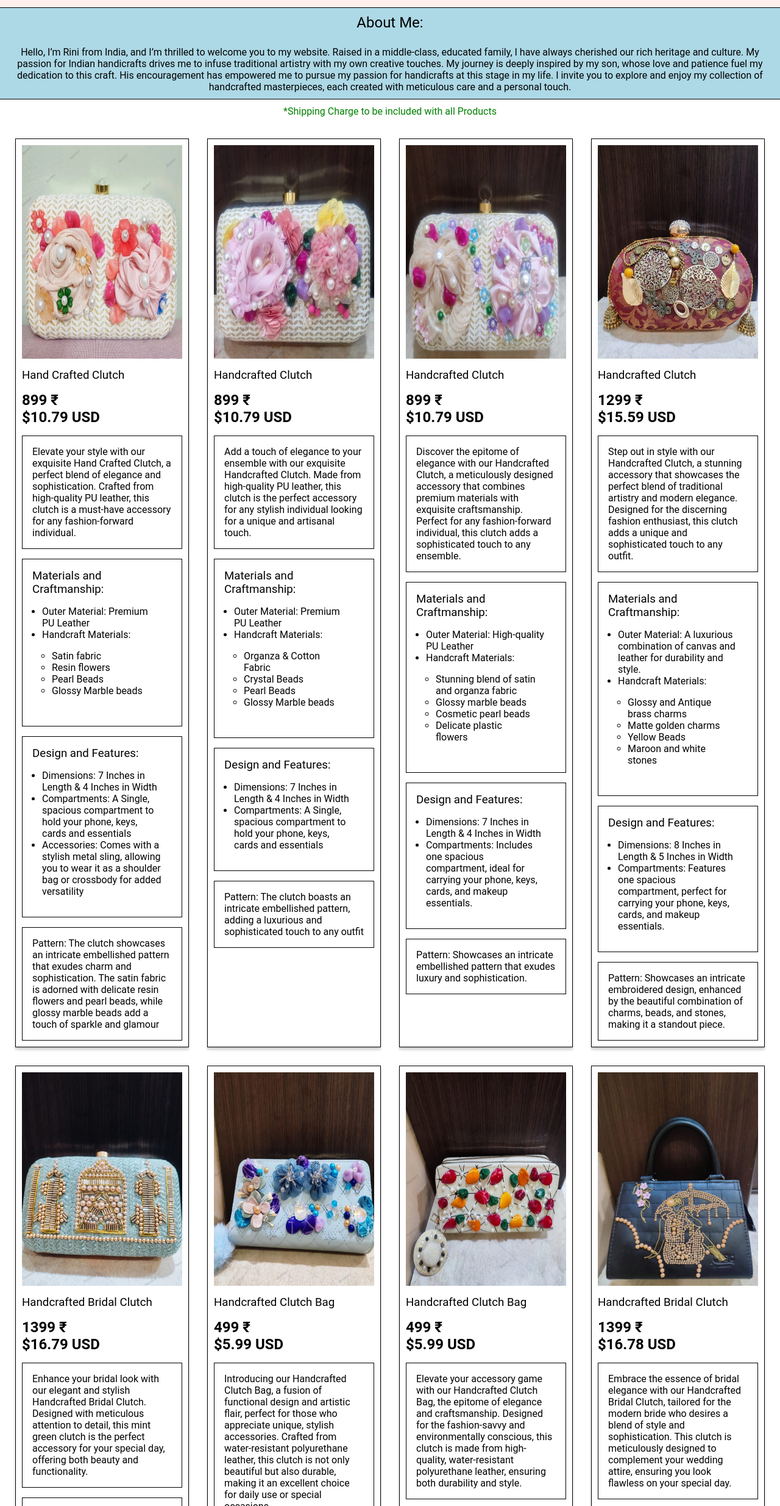
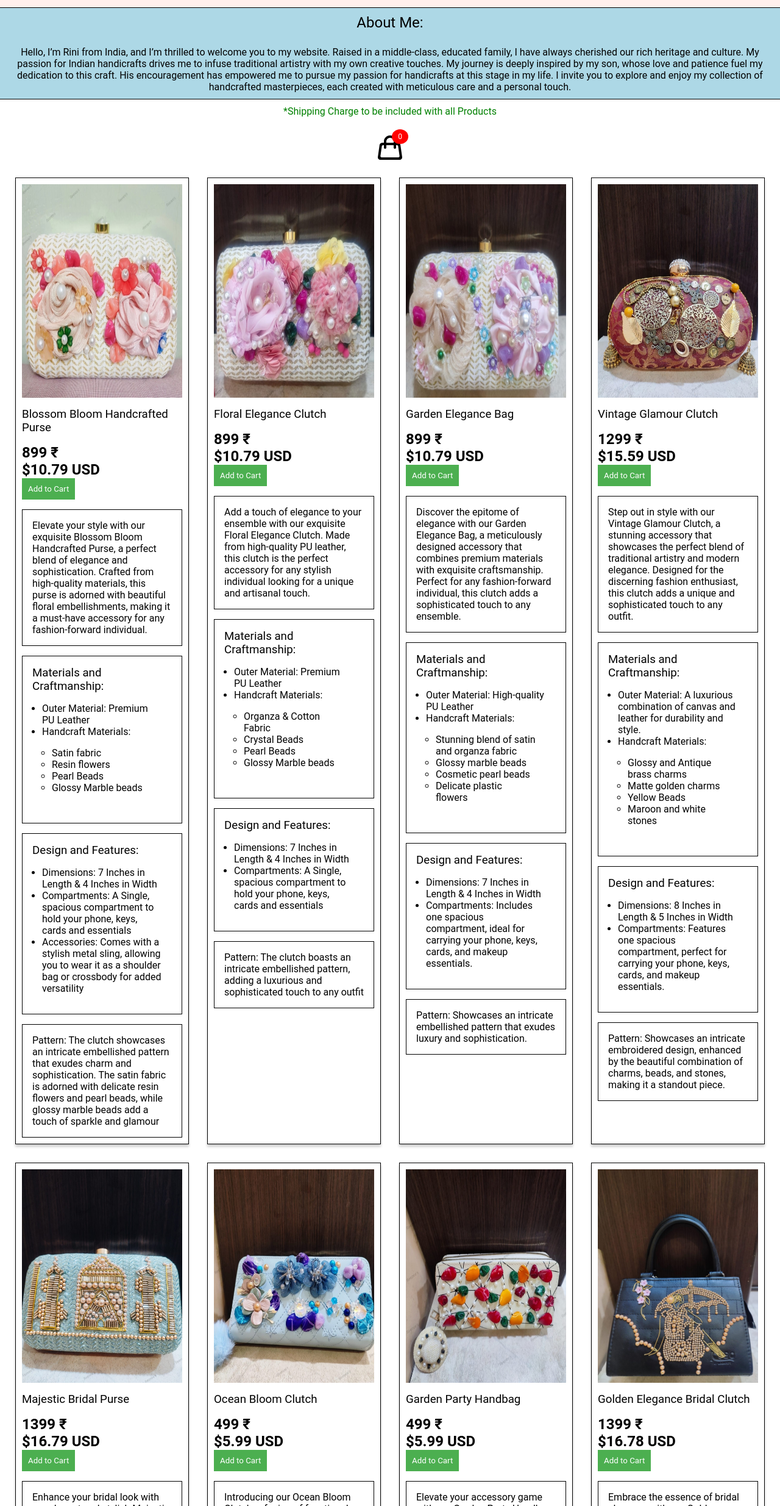
Before and after one commit to Anurag-Bhattacharya4199/reenee-masterpieces-website, a plain HTML site: page index.html in a window 1280 px wide. Shown: the part 68-2537 px from the top of the page at 61% size. Drawn offline with Linux system fonts and the light colour scheme.

Commit message:
Added Click effect on Products and Add to Cart Functionality

```diff
--- a/index.html
+++ b/index.html
@@ -40,22 +40,39 @@
     <p class="shipping-charge">
       *Shipping Charge to be included with all Products
     </p>
+    <section class="cart-container">
+      <article class="cart-icon">
+        <img
+          src="./assets/icons/shopping-cart.svg"
+          alt="Cart"
+          class="cart-image"
+        />
+        <span id="cart-count" class="cart-count">0</span>
+      </article>
+    </section>
     <section class="catalog">
       <article class="product">
         <img
           src="./assets/images/image-01.jpg"
           alt="Product 1 Image"
           class="product__image"
-          onclick="openPopup('./assets/images/image-01.jpg', 'Hand Crafted Clutch')"
+          onclick="openPopup('./assets/images/image-01.jpg', 'Blossom Bloom Handcrafted Purse')"
         />
-        <h1 class="product__name">Hand Crafted Clutch</h1>
+        <h1 class="product__name">Blossom Bloom Handcrafted Purse</h1>
         <p class="product__price">899 &#8377;</p>
         <p class="product__price">$10.79 USD</p>
+        <button
+          onclick="addToCart({name: 'Blossom Bloom Handcrafted Purse', priceInRupees: '899', priceInUSD: '10.79', image: './assets/images/image-01.jpg'})"
+          class="add-to-cart-btn"
+        >
+          Add to Cart
+        </button>
         <div class="product__desc">
-          Elevate your style with our exquisite Hand Crafted Clutch, a perfect
-          blend of elegance and sophistication. Crafted from high-quality PU
-          leather, this clutch is a must-have accessory for any fashion-forward
-          individual.
+          Elevate your style with our exquisite Blossom Bloom Handcrafted Purse,
+          a perfect blend of elegance and sophistication. Crafted from
+          high-quality materials, this purse is adorned with beautiful floral
+          embellishments, making it a must-have accessory for any
+          fashion-forward individual.
         </div>
         <div class="product__desc">
           <h3>Materials and Craftmanship:</h3>
@@ -100,16 +117,22 @@
           src="./assets/images/image-02.jpg"
           alt="Product 2 Image"
           class="product__image"
-          onclick="openPopup('./assets/images/image-02.jpg', 'Handcrafted Clutch')"
+          onclick="openPopup('./assets/images/image-02.jpg', 'Floral Elegance Clutch')"
         />
-        <h1 class="product__name">Handcrafted Clutch</h1>
+        <h1 class="product__name">Floral Elegance Clutch</h1>
         <p class="product__price">899 &#8377;</p>
         <p class="product__price">$10.79 USD</p>
+        <button
+          onclick="addToCart({name: 'Floral Elegance Clutch', priceInRupees: '899', priceInUSD: '10.79', image: './assets/images/image-02.jpg'})"
+          class="add-to-cart-btn"
+        >
+          Add to Cart
+        </button>
         <div class="product__desc">
-          Add a touch of elegance to your ensemble with our exquisite
-          Handcrafted Clutch. Made from high-quality PU leather, this clutch is
-          the perfect accessory for any stylish individual looking for a unique
-          and artisanal touch.
+          Add a touch of elegance to your ensemble with our exquisite Floral
+          Elegance Clutch. Made from high-quality PU leather, this clutch is the
+          perfect accessory for any stylish individual looking for a unique and
+          artisanal touch.
         </div>
         <div class="product__desc">
           <h3>Materials and Craftmanship:</h3>
@@ -146,13 +169,19 @@
           src="./assets/images/image-03.jpg"
           alt="Product 3 Image"
           class="product__image"
-          onclick="openPopup('./assets/images/image-03.jpg', 'Handcrafted Clutch')"
+          onclick="openPopup('./assets/images/image-03.jpg', 'Garden Elegance Bag')"
         />
-        <h1 class="product__name">Handcrafted Clutch</h1>
+        <h1 class="product__name">Garden Elegance Bag</h1>
         <p class="product__price">899 &#8377;</p>
         <p class="product__price">$10.79 USD</p>
+        <button
+          onclick="addToCart({name: 'Garden Elegance Bag', priceInRupees: '899', priceInUSD: '10.79', image: './assets/images/image-03.jpg'})"
+          class="add-to-cart-btn"
+        >
+          Add to Cart
+        </button>
         <div class="product__desc">
-          Discover the epitome of elegance with our Handcrafted Clutch, a
+          Discover the epitome of elegance with our Garden Elegance Bag, a
           meticulously designed accessory that combines premium materials with
           exquisite craftsmanship. Perfect for any fashion-forward individual,
           this clutch adds a sophisticated touch to any ensemble.
@@ -192,16 +221,22 @@
           src="./assets/images/image-04.jpg"
           alt="Product 4 Image"
           class="product__image"
-          onclick="openPopup('./assets/images/image-04.jpg', 'Handcrafted Clutch')"
+          onclick="openPopup('./assets/images/image-04.jpg', 'Vintage Glamour Clutch')"
         />
-        <h1 class="product__name">Handcrafted Clutch</h1>
+        <h1 class="product__name">Vintage Glamour Clutch</h1>
         <p class="product__price">1299 &#8377;</p>
         <p class="product__price">$15.59 USD</p>
+        <button
+          onclick="addToCart({name: 'Vintage Glamour Clutch', priceInRupees: '1299', priceInUSD: '15.59', image: './assets/images/image-04.jpg'})"
+          class="add-to-cart-btn"
+        >
+          Add to Cart
+        </button>
         <div class="product__desc">
-          Step out in style with our Handcrafted Clutch, a stunning accessory
-          that showcases the perfect blend of traditional artistry and modern
-          elegance. Designed for the discerning fashion enthusiast, this clutch
-          adds a unique and sophisticated touch to any outfit.
+          Step out in style with our Vintage Glamour Clutch, a stunning
+          accessory that showcases the perfect blend of traditional artistry and
+          modern elegance. Designed for the discerning fashion enthusiast, this
+          clutch adds a unique and sophisticated touch to any outfit.
         </div>
         <div class="product__desc">
           <h3>Materials and Craftmanship:</h3>
@@ -242,16 +277,22 @@
           src="./assets/images/image-05.jpg"
           alt="Product 5 Image"
           class="product__image"
-          onclick="openPopup('./assets/images/image-05.jpg', 'Handcrafted Bridal Clutch')"
+          onclick="openPopup('./assets/images/image-05.jpg', 'Majestic Bridal Purse')"
         />
-        <h1 class="product__name">Handcrafted Bridal Clutch</h1>
+        <h1 class="product__name">Majestic Bridal Purse</h1>
         <p class="product__price">1399 &#8377;</p>
         <p class="product__price">$16.79 USD</p>
+        <button
+          onclick="addToCart({name: 'Majestic Bridal Purse', priceInRupees: '1399', priceInUSD: '16.79', image: './assets/images/image-05.jpg'})"
+          class="add-to-cart-btn"
+        >
+          Add to Cart
+        </button>
         <div class="product__desc">
-          Enhance your bridal look with our elegant and stylish Handcrafted
-          Bridal Clutch. Designed with meticulous attention to detail, this mint
-          green clutch is the perfect accessory for your special day, offering
-          both beauty and functionality.
+          Enhance your bridal look with our elegant and stylish Majestic Bridal
+          Purse. Meticulously crafted to complement your special day, this purse
+          combines traditional craftsmanship with modern elegance, adding a
+          touch of sophistication to your ensemble.
         </div>
         <div class="product__desc">
           <h3>Materials and Craftmanship:</h3>
@@ -298,14 +339,20 @@
           src="./assets/images/image-06.jpg"
           alt="Product 6 Image"
           class="product__image"
-          onclick="openPopup('./assets/images/image-06.jpg', 'Handcrafted Clutch Bag')"
+          onclick="openPopup('./assets/images/image-06.jpg', 'Ocean Bloom Clutch')"
         />
-        <h1 class="product__name">Handcrafted Clutch Bag</h1>
+        <h1 class="product__name">Ocean Bloom Clutch</h1>
         <p class="product__price">499 &#8377;</p>
         <p class="product__price">$5.99 USD</p>
+        <button
+          onclick="addToCart({name: 'Ocean Bloom Clutch', priceInRupees: '499', priceInUSD: '5.99', image: './assets/images/image-06.jpg'})"
+          class="add-to-cart-btn"
+        >
+          Add to Cart
+        </button>
         <div class="product__desc">
-          Introducing our Handcrafted Clutch Bag, a fusion of functional design
-          and artistic flair, perfect for those who appreciate unique, stylish
+          Introducing our Ocean Bloom Clutch, a fusion of functional design and
+          artistic flair, perfect for those who appreciate unique, stylish
           accessories. Crafted from water-resistant polyurethane leather, this
           clutch is not only beautiful but also durable, making it an excellent
           choice for daily use or special occasions.
@@ -353,15 +400,21 @@
           src="./assets/images/image-07.jpg"
           alt="Product 7 Image"
           class="product__image"
-          onclick="openPopup('./assets/images/image-07.jpg', 'Handcrafted Clutch Bag')"
+          onclick="openPopup('./assets/images/image-07.jpg', 'Garden Party Handbag')"
         />
-        <h1 class="product__name">Handcrafted Clutch Bag</h1>
+        <h1 class="product__name">Garden Party Handbag</h1>
         <p class="product__price">499 &#8377;</p>
         <p class="product__price">$5.99 USD</p>
+        <button
+          onclick="addToCart({name: 'Garden Party Handbag', priceInRupees: '499', priceInUSD: '5.99', image: './assets/images/image-07.jpg'})"
+          class="add-to-cart-btn"
+        >
+          Add to Cart
+        </button>
         <div class="product__desc">
-          Elevate your accessory game with our Handcrafted Clutch Bag, the
-          epitome of elegance and craftsmanship. Designed for the fashion-savvy
-          and environmentally conscious, this clutch is made from high-quality,
+          Elevate your accessory game with our Garden Party Handbag, the epitome
+          of elegance and craftsmanship. Designed for the fashion-savvy and
+          environmentally conscious, this clutch is made from high-quality,
           water-resistant polyurethane leather, ensuring both durability and
           style.
         </div>
@@ -401,13 +454,19 @@
           src="./assets/images/image-08.jpg"
           alt="Product 8 Image"
           class="product__image"
-          onclick="openPopup('./assets/images/image-08.jpg', 'Handcrafted Bridal Clutch')"
+          onclick="openPopup('./assets/images/image-08.jpg', 'Golden Elegance Bridal Clutch')"
         />
-        <h1 class="product__name">Handcrafted Bridal Clutch</h1>
+        <h1 class="product__name">Golden Elegance Bridal Clutch</h1>
         <p class="product__price">1399 &#8377;</p>
         <p class="product__price">$16.78 USD</p>
+        <button
+          onclick="addToCart({name: 'Golden Elegance Bridal Clutch', priceInRupees: '1399', priceInUSD: '16.78', image: './assets/images/image-08.jpg'})"
+          class="add-to-cart-btn"
+        >
+          Add to Cart
+        </button>
         <div class="product__desc">
-          Embrace the essence of bridal elegance with our Handcrafted Bridal
+          Embrace the essence of bridal elegance with our Golden Elegance Bridal
           Clutch, tailored for the modern bride who desires a blend of style and
           sophistication. This clutch is meticulously designed to complement
           your wedding attire, ensuring you look flawless on your special day.
--- a/scripts/scripts.js
+++ b/scripts/scripts.js
@@ -17,6 +17,30 @@ function closePopup() {
   popup.style.display = "none"; // Hide popup container
 }
 
+document.addEventListener("DOMContentLoaded", function () {
+  updateCartCount();
+});
+
+function addToCart({ name, priceInRupees, priceInUSD, image }) {
+  const product = { name, priceInRupees, priceInUSD, image };
+
+  let cartItems = JSON.parse(localStorage.getItem("cartItems")) || [];
+
+  cartItems.push(product);
+
+  localStorage.setItem("cartItems", JSON.stringify(cartItems));
+
+  updateCartCount();
+
+  alert("Product added to cart!");
+}
+
+function updateCartCount() {
+  let cartItems = JSON.parse(localStorage.getItem("cartItems")) || [];
+  let cartCount = cartItems.length;
+  document.getElementById("cart-count").textContent = cartCount;
+}
+
 // Hide popup on initial page load
 window.onload = function () {
   var popup = document.getElementById("popup-container");
--- a/styles/styles.css
+++ b/styles/styles.css
@@ -145,6 +145,45 @@
   color: #fff;
 }
 
+.add-to-cart-btn {
+  background-color: #4CAF50;
+  color: white;
+  padding: 10px;
+  border: none;
+  cursor: pointer;
+
+  &:hover {
+    background-color: #45a049;
+  }
+}
+
+.cart-container {
+  display: flex;
+  justify-content: center;
+  margin: 20px 0px;
+}
+
+.cart-icon {
+  position: relative;
+  display: inline-block;
+}
+
+.cart-image {
+  width: 40px;
+  height: 40px;
+}
+
+.cart-count {
+  position: absolute;
+  top: -10px;
+  right: -10px;
+  background-color: red;
+  color: white;
+  border-radius: 50%;
+  padding: 5px 10px;
+  font-size: 12px;
+}
+
 footer {
   background-color: #FFF0ED;
   padding: 16px;
```
Also changed, not shown: assets/icons/shopping-cart.svg (added).
